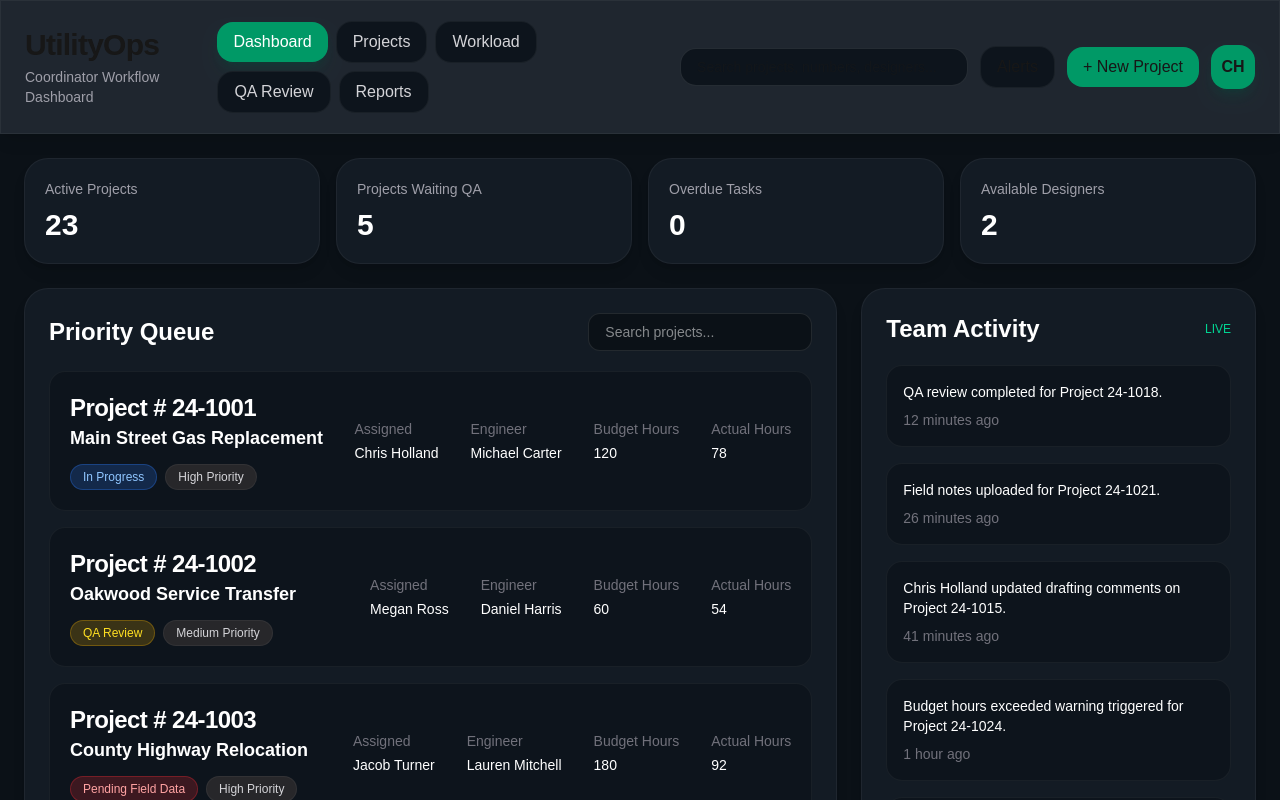
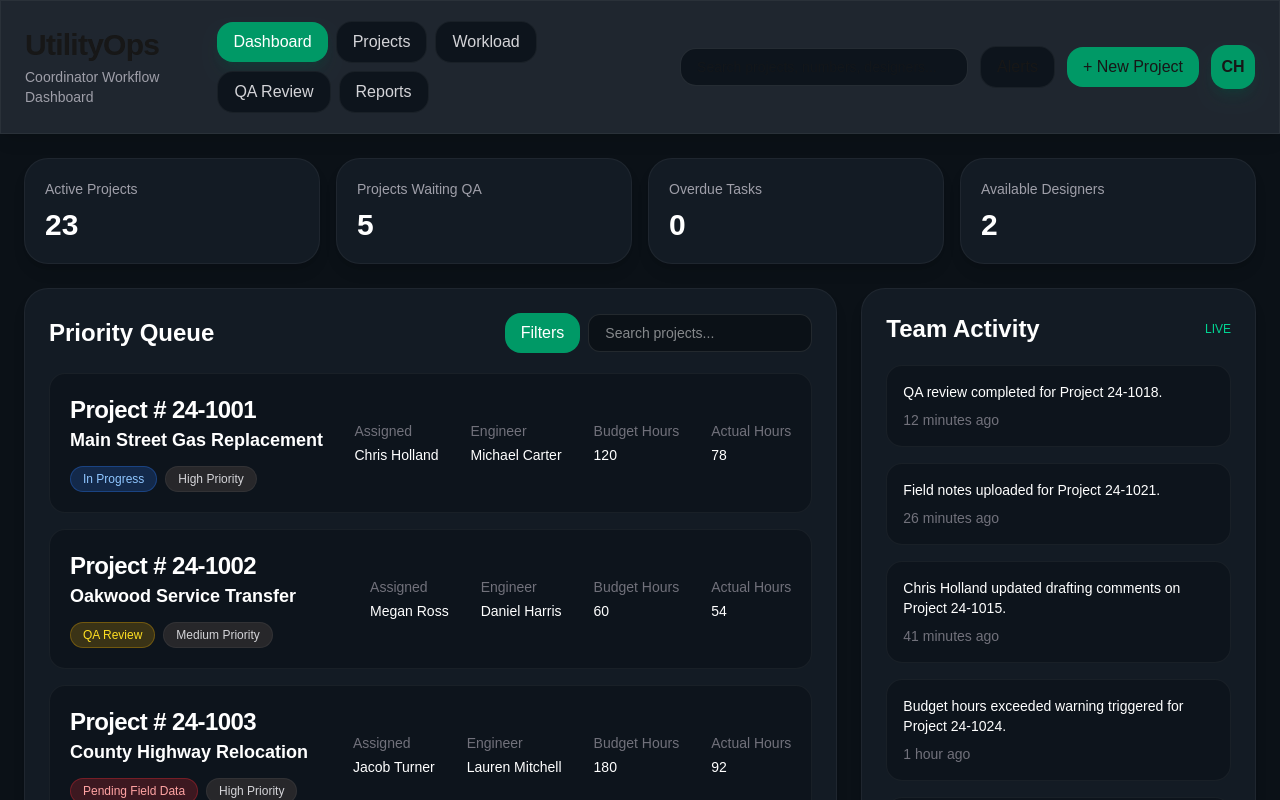
Before and after one commit to Christopher-Holland/workload-tracker, a Next.js app: page / in a window 1280 px wide. Shown: the top 800 px of the page. Built offline with nearby package versions, Linux system fonts and the light colour scheme.

Commit message:
chore: hardcoded data moved to json files for general testing and structuring of the UI

```diff
--- a/app/page.tsx
+++ b/app/page.tsx
@@ -84,10 +84,15 @@ export default function UtilityProjectManagerPrototype() {
           <div className="xl:col-span-2 bg-[#131b24] border border-white/5 rounded-3xl p-6 shadow-lg">
             <div className="flex items-center justify-between mb-5">
               <h2 className="text-2xl font-semibold">Priority Queue</h2>
-              <input
-                placeholder="Search projects..."
-                className="bg-[#0b1117] border border-white/10 rounded-xl px-4 py-2 text-sm outline-none focus:border-emerald-500 w-56"
-              />
+              <div className="flex items-center gap-2">
+                <button className="px-4 py-2 rounded-2xl bg-emerald-600 hover:bg-emerald-500 transition font-medium">
+                  Filters
+                </button>
+                <input
+                  placeholder="Search projects..."
+                  className="bg-[#0b1117] border border-white/10 rounded-xl px-4 py-2 text-sm outline-none focus:border-emerald-500 w-56"
+                />
+              </div>
             </div>
 
             <div className="space-y-4">
```
